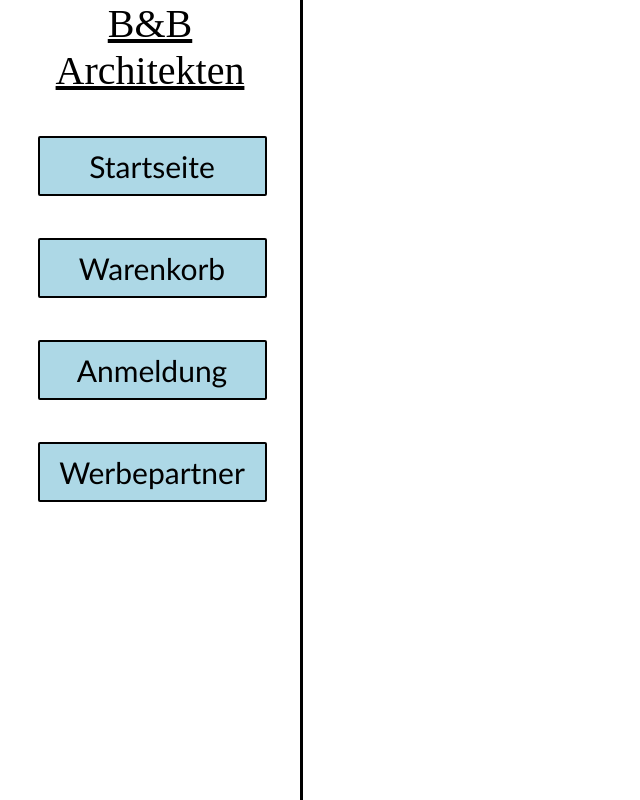
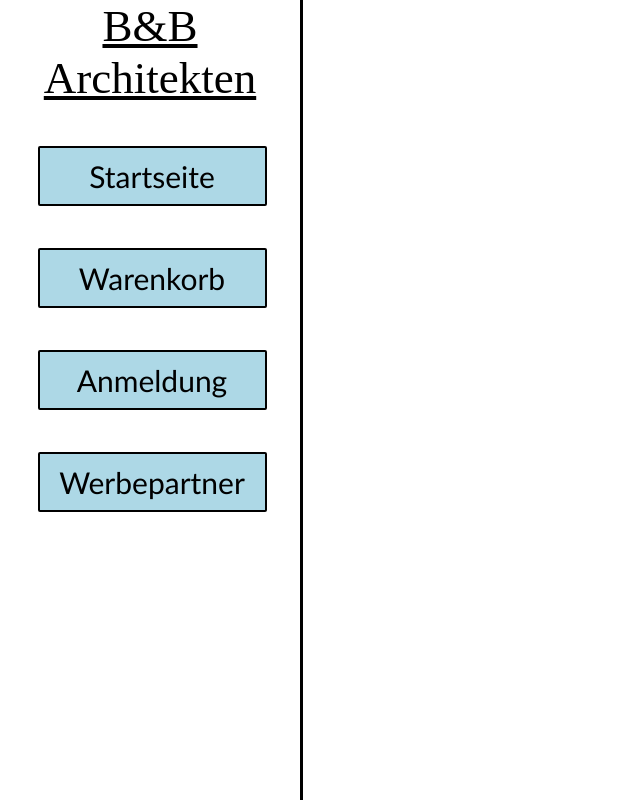
Before and after one commit to MichelBartels/Webseite, a PHP site: page /test2.php in a window 1280 px wide. Shown: the whole page, without its empty margins (0-640 px from the left). Run offline with PHP 8.4, Linux system fonts and the light colour scheme.

Commit message:
Update test2.css

```diff
--- a/test2.css
+++ b/test2.css
@@ -60,7 +60,7 @@
 }
 #Ueberschrift{
   text-align: center;
-  font-size: 40px;
+  font-size: 45px;
 }
 
 
```
